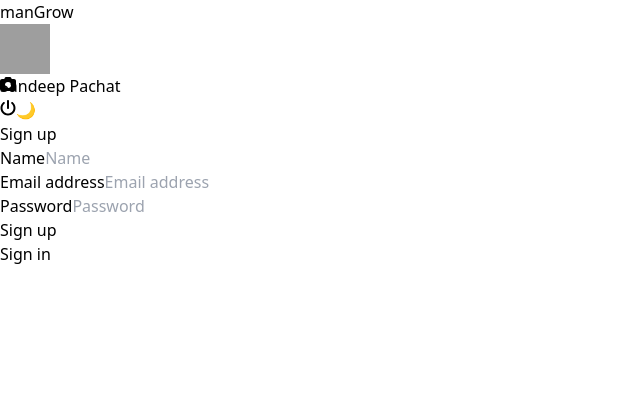
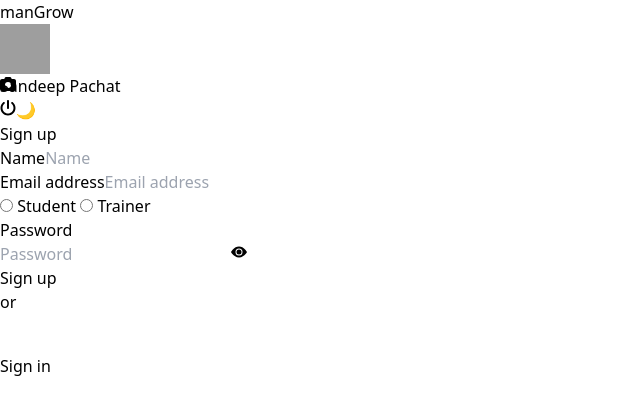
Before and after one commit to sandeeppachatgmailcom/manGrowFrontEnd, a React (Vite) app: page /signUp in a window 1280 px wide. Shown: the top 414 px of the page, without its empty margins (0-640 px from the left). Built offline with nearby package versions, Linux system fonts and the light colour scheme; grey boxes are pictures that could not be loaded.

Commit message:
130420240854am

```diff
--- a/src/Components/GoogleAuthetication.jsx
+++ b/src/Components/GoogleAuthetication.jsx
@@ -11,7 +11,6 @@ const GAuth = () => {
                     console.log(credentialResponse);
                     const decoded = jwtDecode(credentialResponse.credential);
                     console.log(decoded)
-
                 }}
                 onError={() => {
                     console.log('Login Failed');
--- a/src/Components/LoginWindow.jsx
+++ b/src/Components/LoginWindow.jsx
@@ -3,8 +3,8 @@ import { useDispatch, useSelector } from "react-redux";
 import { login } from "../Store/activeUser";
 import { Link, useNavigate } from "react-router-dom";
 import GAuth from "./GoogleAuthetication";
-import axios from '../api/axios'
-const login_url = '/auth'
+// import axios from '../api/axios'
+const login_url = '/create'
 function Login() {
     const [email, setEmail] = useState('');
     const [password, setPassword] = useState('');
@@ -16,7 +16,7 @@ function Login() {
     const handleLogin = async (e) => {
       try {
         e.preventDefault();
-        const responce = await axios.post(login_url,JSON.stringify({email,password}),{headers:{'Content-Type':'application/json'},withCredentials:true}  )
+        // const responce = await axios.post(login_url,JSON.stringify({email,password}),{headers:{'Content-Type':'application/json'},withCredentials:true}  )
 
         console.log(responce.data)
 
--- a/src/Components/SignupPage.jsx
+++ b/src/Components/SignupPage.jsx
@@ -1,15 +1,25 @@
-import React, { useEffect, useState } from 'react';
+import React, { useEffect, useRef, useState } from 'react';
 import { useSelector } from 'react-redux';
 import { Link } from 'react-router-dom';
+import GAuth from './GoogleAuthetication';
+import { BsEyeFill } from "react-icons/bs";
+import { BiSolidHide } from "react-icons/bi";
+import axiosApi from '../api/axios';
+
+
+
 
 const SignupPage = () => {
+  const [view,setView] = useState('password')
+  const [margin,setmargin] = useState('flex flex-row  appearance-none rounded-none relative   border placeholder-gray-500 text-gray-900 rounded-b-md focus:outline-none focus:ring-indigo-500 border-indigo-500 focus:z-10 sm:text-sm  ')
   const darkTheme = useSelector((state)=>state.theme)
-
+ const ref = useRef()
   useEffect(()=>{console.log(darkTheme.theme,'test')},[darkTheme])
   const [formData, setFormData] = useState({
-    name: '',
-    email: '',
-    password: ''
+    name:'',
+    email:'',
+    password:'',
+    type:''
   });
 
   const handleChange = (e) => {
@@ -20,11 +30,51 @@ const SignupPage = () => {
     });
   };
 
-  const handleSubmit = (e) => {
+
+
+const handleDivMargin=()=>{
+  ref.current.className=margin
+}
+
+
+const validatePassword = (password) => {
+  // Validate password length
+  if (password.length < 8) {
+    return {status:false,message:'Password must be at least 8 characters long'}
+  }
+  // Validate if password contains at least one uppercase letter
+  if (!/[A-Z]/.test(password)) {
+    return {status:false,message:'Password must contain at least one uppercase letter'}
+  }
+  // Validate if password contains at least one lowercase letter
+  if (!/[a-z]/.test(password)) {
+    return {status:false,message:'Password must contain at least one lowercase letter'}
+  }
+  // Validate if password contains at least one number
+  if (!/\d/.test(password)) {
+    return {status:false,message:'Password must contain at least one number'}
+  }
+  // Validate if password contains at least one special character
+  if (!/[^a-zA-Z0-9]/.test(password)) {
+    return {status:false,message:'Password must contain at least one special character'}
+  }
+  // If no errors, return an empty string
+  return {status:true,message:''}
+};
+
+  const handleSubmit = async(e) => {
     e.preventDefault();
-    // Perform signup logic with formData
+    const result = await axio0sApi.post('/create',formData)
+    .then(response => {
+      console.log('Response:', response.data);
+    })
+    .catch(error => {
+      console.error('Error:', error);
+    });
     console.log(formData);
-  };
+    console.log(result,'responce')
+  }
+
 
   return (
     <div className= {` ${darkTheme.theme} min-h-screen flex items-center justify-center   py-12 px-4 sm:px-6 lg:px-8 `}>
@@ -35,22 +85,36 @@ const SignupPage = () => {
         <form className="mt-8 space-y-6" onSubmit={handleSubmit}>
           <div className="rounded-md shadow-sm -space-y-px">
             <div>
-              <label htmlFor="name" className={` ${darkTheme.inputtext} + sr-only`}>Name</label>
+              <label htmlFor="name" className={` ${darkTheme.inputtext} text-sm `}>Name</label>
               <input  id="name" name="name" type="text" required value={formData.name} onChange={handleChange} autoComplete="name" className={`${darkTheme.inputtext} appearance-none rounded-none relative block w-full px-3 py-2 border border-gray-300 placeholder-gray-500 text-gray-900 rounded-t-md focus:outline-none focus:ring-indigo-500 focus:border-indigo-500 focus:z-10 sm:text-sm`} placeholder="Name" />
             </div>
             <div>
-              <label htmlFor="email" className= 'sr-only'  >Email address</label>
+              <label htmlFor="email" className= 'text-sm'  >Email address</label>
               <input id="email" name="email" type="email" required value={formData.email} onChange={handleChange} autoComplete="email" className={`${darkTheme.inputtext} appearance-none rounded-none relative block w-full px-3 py-2 border border-gray-300 placeholder-gray-500 text-gray-900 rounded-b-md focus:outline-none focus:ring-indigo-500 focus:border-indigo-500 focus:z-10 sm:text-sm`} placeholder="Email address" />
             </div>
+
+            <div className='flex items-center pt-3'>
+              <label className="inline-flex items-center" htmlFor="Student"> <input type="radio" required name='type' id='Student' value='Student' className="form-radio h-4 w-4 text-indigo-600 text-sm"   checked={formData.type === "Student"}  onChange={handleChange} />  <span className="text-sm ml-2"> Student   </span></label>
+              <label className="inline-flex items-center" htmlFor="Trainer"> <input type="radio" required name='type' id='Trainer' value='Trainer' className="form-radio h-4 w-4 text-indigo-600"   checked={formData.type === "Trainer"}  onChange={handleChange} />  <span className="ml-2 text-sm"> Trainer </span></label>
+            </div>
             <div>
-              <label htmlFor="password" className="sr-only">Password</label>
-              <input id="password" name="password" type="password" required value={formData.password} onChange={handleChange} autoComplete="current-password" className={`${darkTheme.inputtext} appearance-none rounded-none relative block w-full px-3 py-2 border border-gray-300 placeholder-gray-500 text-gray-900 rounded-b-md focus:outline-none focus:ring-indigo-500 focus:border-indigo-500 focus:z-10 sm:text-sm`} placeholder="Password" />
+              <label htmlFor="password" className="text-sm">Password</label>
+              <div ref={ref} id='passwordDiv' className='flex flex-row  appearance-none rounded-none relative   border border-gray-300 placeholder-gray-500 text-gray-900 rounded-b-md focus:outline-none focus:ring-indigo-500 focus:border-indigo-500 focus:z-10 sm:text-sm  '>
+                <input onClick={handleDivMargin} id="password" name="password" type={`${view}`} required value={formData.password} onChange={handleChange} autoComplete="current-password" className={`${darkTheme.inputtext} appearance-none rounded-none relative block   px-3 py-2  border-gray-300 placeholder-gray-500 text-gray-900 rounded-b-md focus:outline-none focus:ring-indigo-500 focus:border-indigo-500 focus:z-10 sm:text-sm border-e-0 rounded-e-none w-5/6`} placeholder="Password" />
+                <button className='border-s-0  border-gray-300 rounded-e-md w-1/6 items-end justify-end pl-10 focus:outline-none focus:ring-indigo-500 focus:border-indigo-500 focus:z-10' onClick={(e)=>{e.preventDefault();
+                  view=='password'?setView('text'):setView('password')}} > {view=='password'?<BsEyeFill />:<BiSolidHide />} </button>
+                </div>
             </div>
           </div>
           <div>
             <button type="submit" className="group relative w-full flex justify-center py-2 px-4 border border-transparent text-sm font-medium rounded-md text-white bg-indigo-600 hover:bg-indigo-700 focus:outline-none focus:ring-2 focus:ring-offset-2 focus:ring-indigo-500">
               Sign up
-            </button>
+            </ button>
+            <br />
+             <h1 className='w-full text-center '> or </h1>
+            <div>
+                  <GAuth/>
+            </div>
             <div className='container flex justify-end'>
             <Link to="/signin"> Sign in </Link>
 
--- a/src/api/axios.js
+++ b/src/api/axios.js
@@ -1,4 +1,4 @@
 import axios from 'axios'
-export default axios.create({
-    baseURL:'http://localhost:3500'
-})
+
+const axiosApi = axios.create({baseURL:'http://localhost:4000',withCredentials:true})
+export default axiosApi
```
